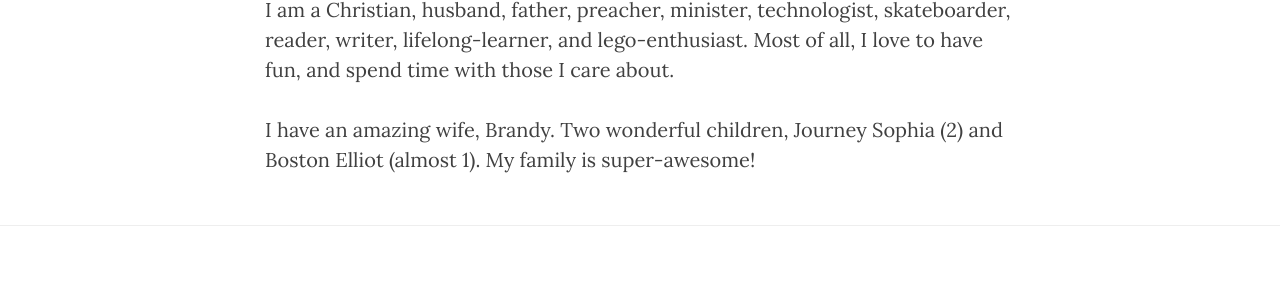
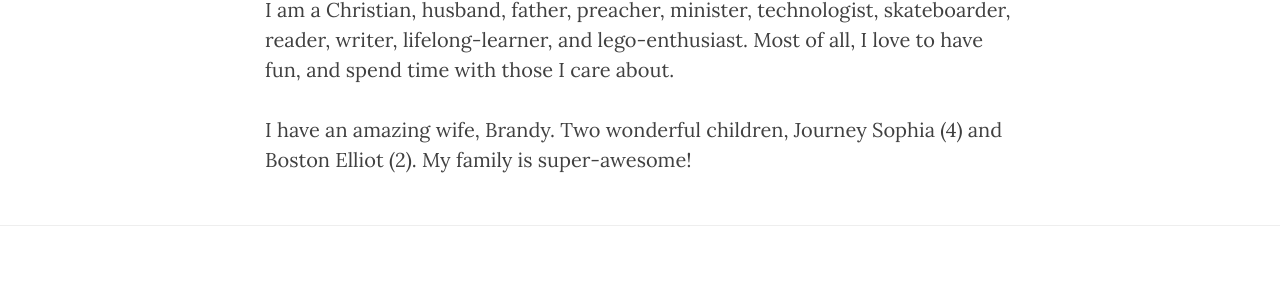
Before and after one commit to ElliotFriend/elliotfriend.github.io, a Jekyll site: the page built from about.markdown, in a window 1280 px wide. Shown: the part 601-898 px from the top of the page. Built offline with Jekyll 4.4.1, drawn with Linux system fonts in a browser that asks for light colours; nearby versions of some CDN libraries.

Commit message:
Journ and Boston are a bit older now...
Signed-off-by: Elliot J. Voris <elliot@voris.me>

```diff
--- a/about.markdown
+++ b/about.markdown
@@ -12,4 +12,4 @@ skateboarder, reader, writer, lifelong-learner,  and lego-enthusiast.
 Most of all, I love to have fun, and spend time with those I care about.
 
 I have an amazing wife, Brandy. Two wonderful children, Journey Sophia
-(2) and Boston Elliot (almost 1). My family is super-awesome!
+(4) and Boston Elliot (2). My family is super-awesome!
```
